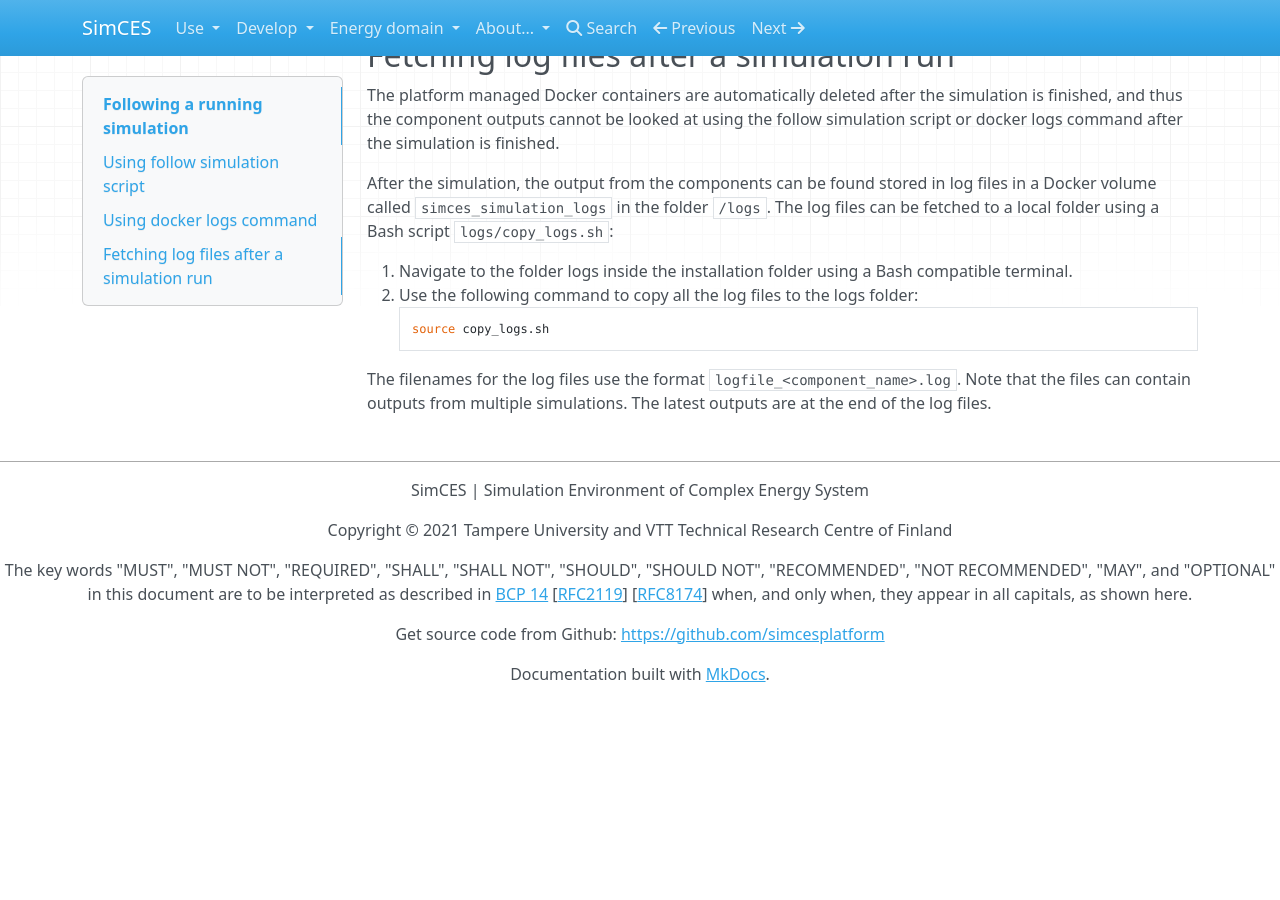
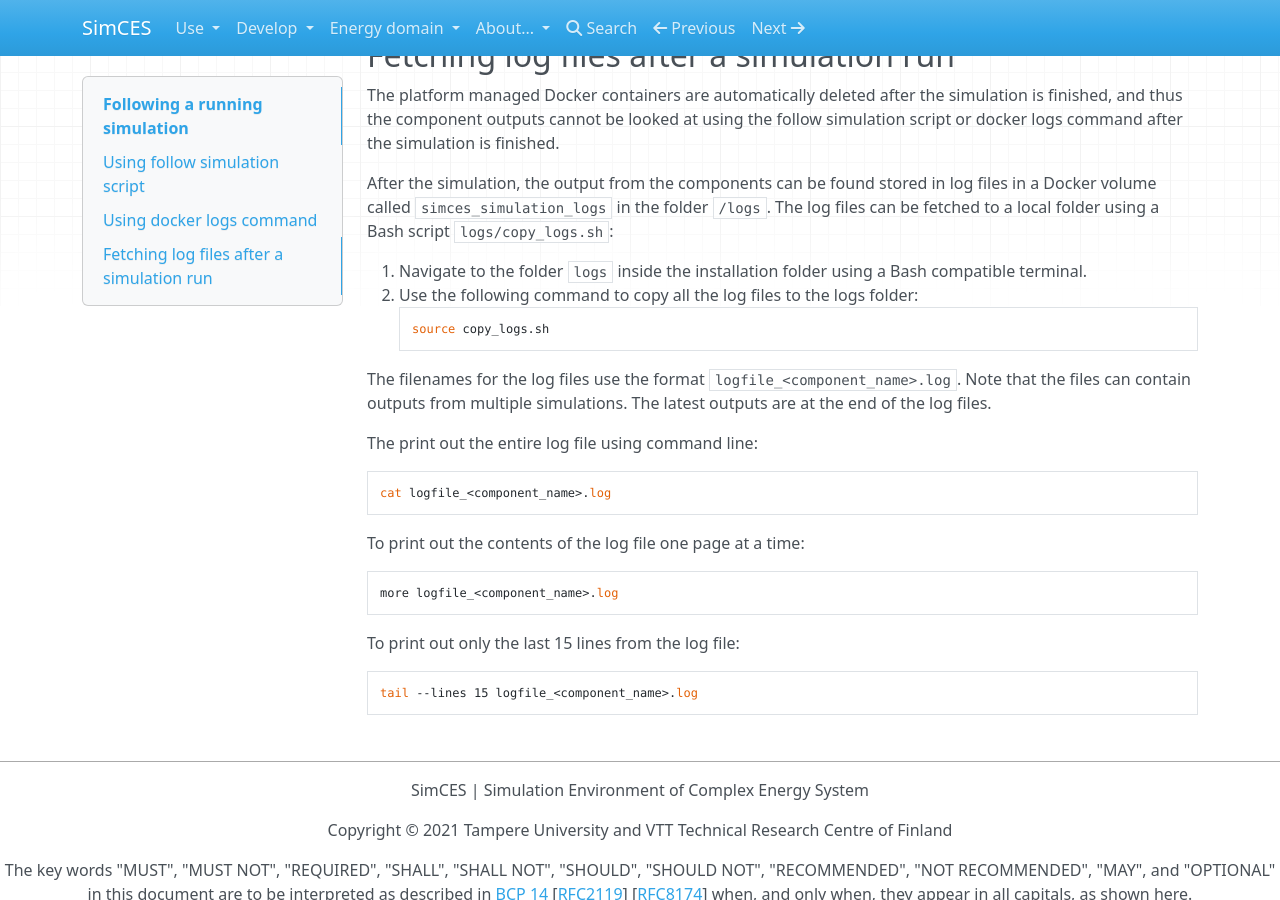
Before and after one commit to simcesplatform/simcesplatform.github.io, an MkDocs documentation site: the page built from markdown/core_follow-run.md, in a window 1280 px wide and 900 px high, scrolled down 1079 px. Built offline with MkDocs 1.6.1, drawn with Linux system fonts in a browser that asks for light colours; nearby versions of some CDN libraries; library files that are not in the unit come from our copies; before the commit the page ends 1781 px from its top, so only the background shows below that.

Commit message:
Added command line commands to view a log file

```diff
--- a/markdown/core_follow-run.md
+++ b/markdown/core_follow-run.md
@@ -36,10 +36,25 @@ The platform managed Docker containers are automatically deleted after the simul
 
 After the simulation, the output from the components can be found stored in log files in a Docker volume called `simces_simulation_logs` in the folder `/logs`. The log files can be fetched to a local folder using a Bash script `logs/copy_logs.sh`:
 
-1. Navigate to the folder logs inside the installation folder using a Bash compatible terminal.
+1. Navigate to the folder `logs` inside the installation folder using a Bash compatible terminal.
 2. Use the following command to copy all the log files to the logs folder:
 
         :::bash
         source copy_logs.sh
 
 The filenames for the log files use the format `logfile_<component_name>.log`. Note that the files can contain outputs from multiple simulations. The latest outputs are at the end of the log files.
+
+The print out the entire log file using command line:
+
+    :::bash
+    cat logfile_<component_name>.log
+
+To print out the contents of the log file one page at a time:
+
+    :::bash
+    more logfile_<component_name>.log
+
+To print out only the last 15 lines from the log file:
+
+    :::bash
+    tail --lines 15 logfile_<component_name>.log
```
